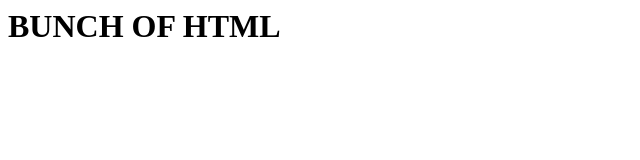
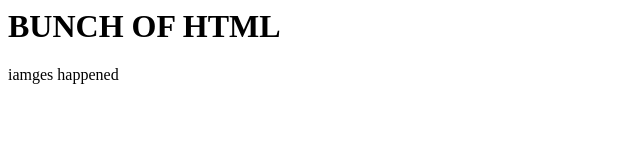
Before and after one commit to thatonedudebro/crap-portfolio, a plain HTML site: page index.html in a window 1280 px wide. Shown: the whole page, without its empty margins (0-640 px from the left). Drawn offline with Linux system fonts and the light colour scheme.

```diff
--- a/index.html
+++ b/index.html
@@ -7,5 +7,6 @@
 </head>
 <body>
     <h1>BUNCH OF HTML</h1>
+    <p>iamges happened</p>
 </body>
 </html>
```
